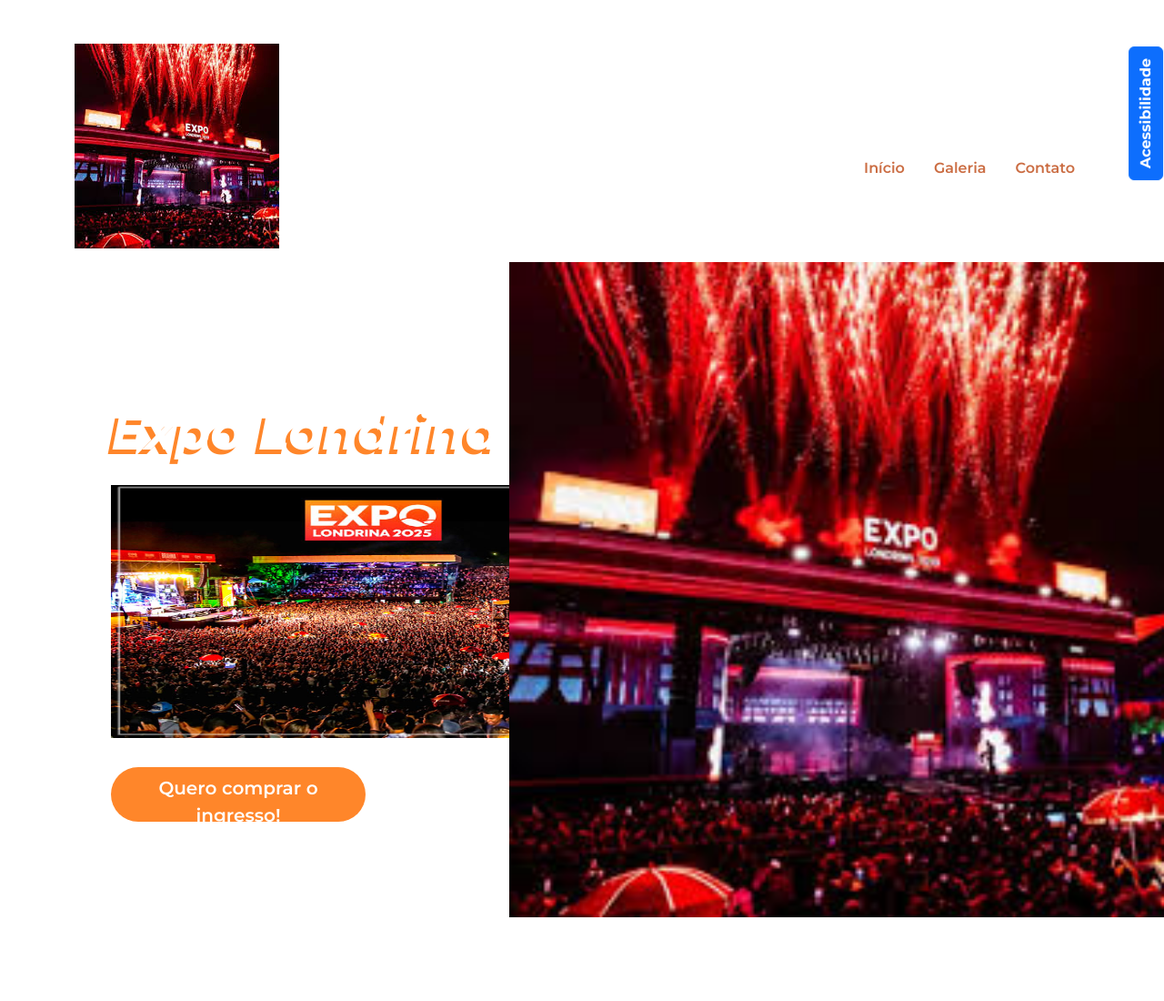
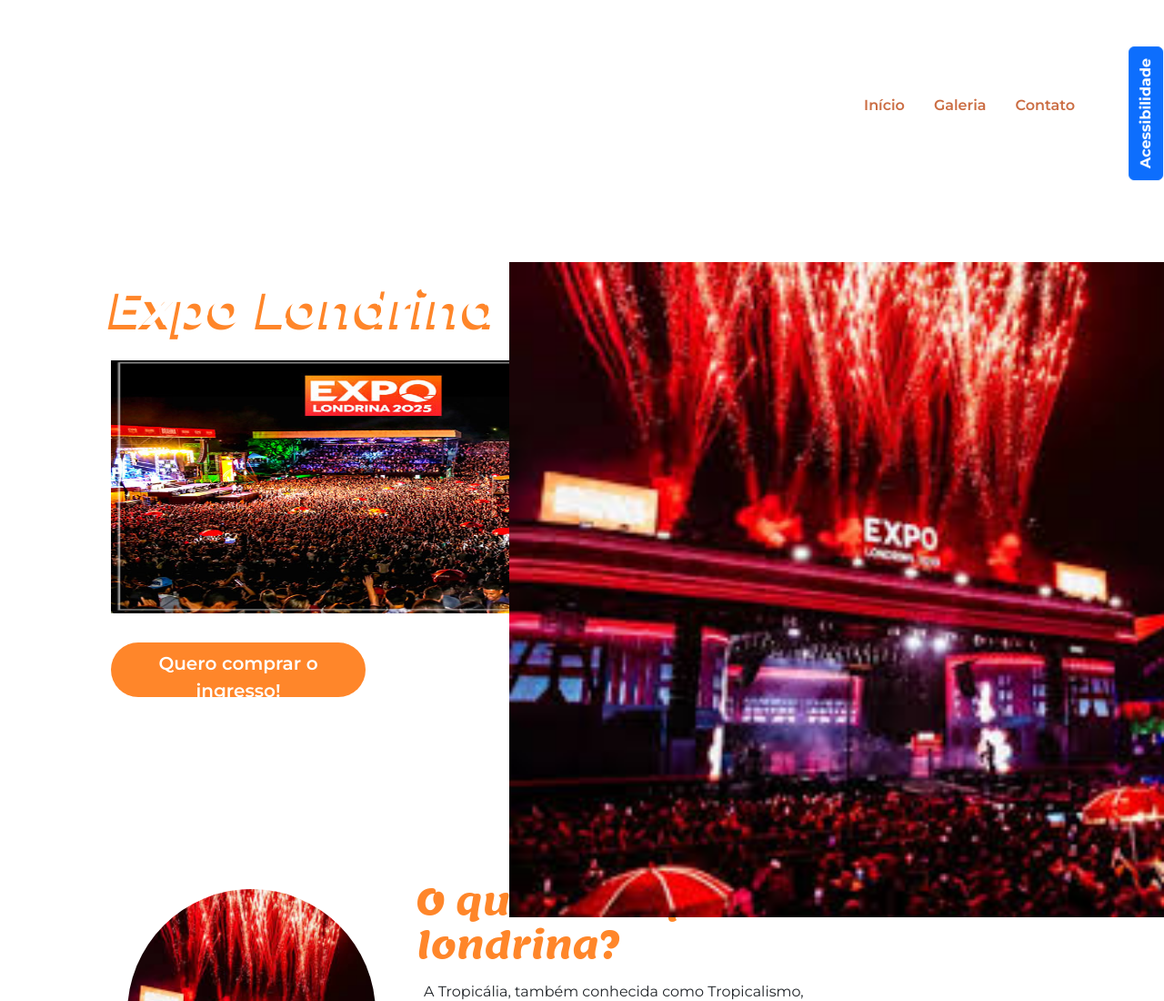
Before and after one commit to eloarodrigues22/terceir-o, a plain HTML site: page index.html in a window 1280 px wide. Shown: the top 1100 px of the page at 91% size. Drawn offline with nearby package versions, Linux system fonts and the light colour scheme.

Commit message:
Update index.html

```diff
--- a/index.html
+++ b/index.html
@@ -16,7 +16,7 @@
     <header class=" p-5">
 
         <nav class="container d-flex justify-content-between align-items-center">
-            <img src="images.jpg" class="nav-img " loading="lazy">
+            <img src= " " class="nav-img " loading="lazy">
             <ul class="nav mt-5">
                 <li class="nav-item"><a class="nav-link" href="#inicio">Início</a></li>
                 <li class="nav-item"><a class="nav-link" href="#galeria">Galeria</a></li>
```
